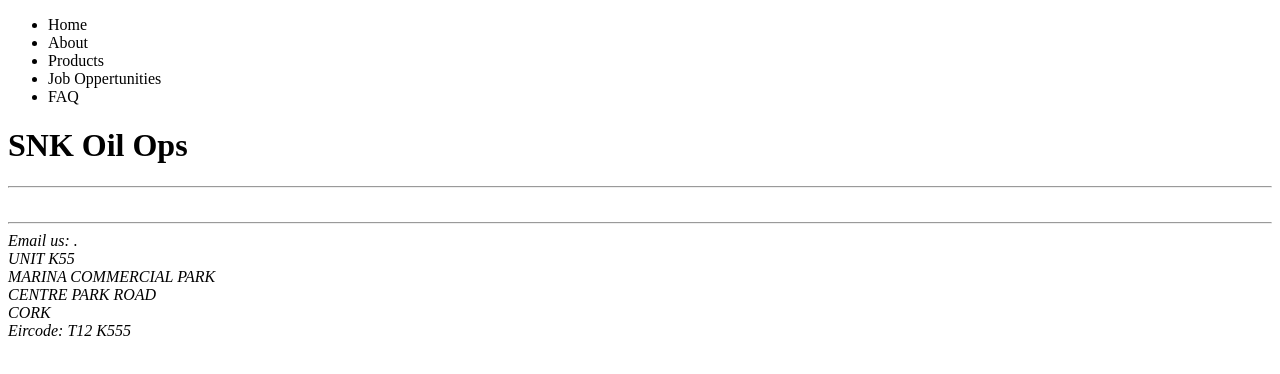
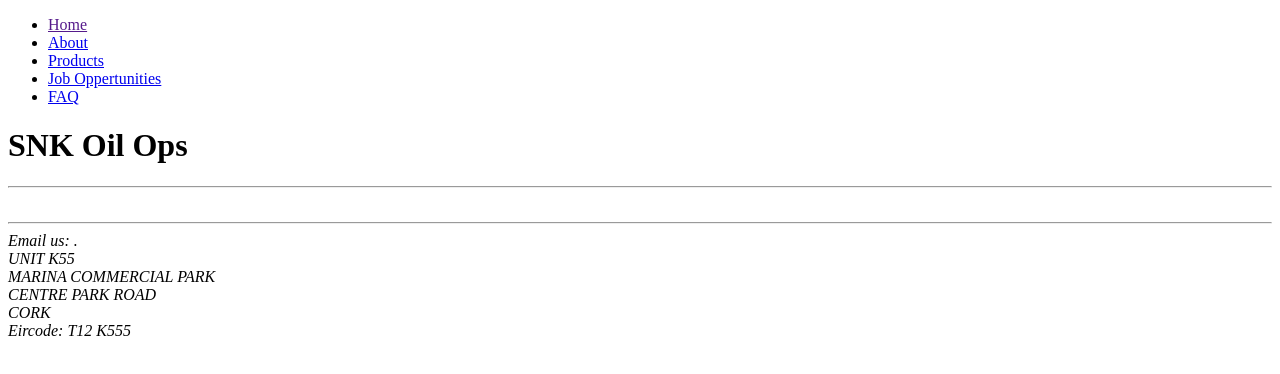
Before and after one commit to aishatkinson/SNK_Company_Site, a plain HTML site: page index.html in a window 1280 px wide. Drawn offline with Linux system fonts and the light colour scheme.

Commit message:
NavBar links fixed

```diff
--- a/index.html
+++ b/index.html
@@ -7,11 +7,11 @@
 <body>
 	<div id = "navbar">
 		<ul>
-			<li><a href="index.html"></a>Home</li>
-			<li><a href="index.html"></a>About</li>
-			<li><a href="index.html"></a>Products</li>
-			<li><a href="index.html"></a>Job Oppertunities</li>
-			<li><a href="index.html"></a>FAQ</li>
+			<li><a href="">Home</a></li>
+			<li><a href="#">About</a></li>
+			<li><a href="#">Products</a></li>
+			<li><a href="#">Job Oppertunities</a></li>
+			<li><a href="#">FAQ</a></li>
 		</ul>
 
 	</div>
```
